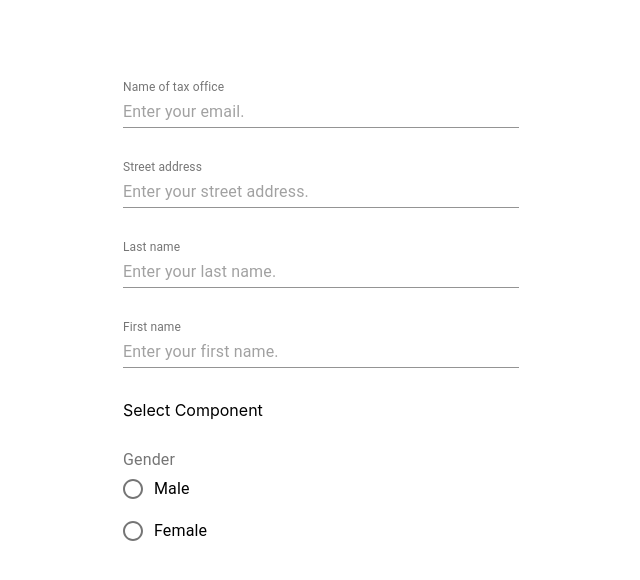
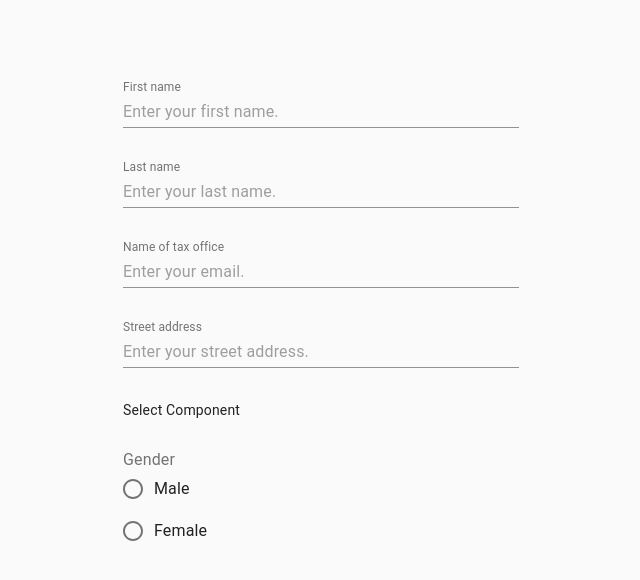
Before and after one commit to rstock08/avalara-coding-challenge, a React (Create React App) app: page / in a window 1280 px wide. Shown: the top 580 px of the page, without its empty margins (319-959 px from the left). Built offline with nearby package versions, Linux system fonts and the light colour scheme.

Commit message:
added theme and sorting of data before mapping to input types

```diff
--- a/src/components/FormComponent.tsx
+++ b/src/components/FormComponent.tsx
@@ -50,7 +50,7 @@ export default function FormComponent(props: IFormComponentProps) {
     return (
         <Container maxWidth="xs" style={{ paddingTop: "5rem" }}>
 
-            {props.formData.map((field: IFormFieldsData) => {
+            {props.formData.sort((n1, n2) => n1.displayOrder - n2.displayOrder).map((field: IFormFieldsData) => {
                 return (
                     <div style={{ paddingBottom: "2rem" }}>
                         {(mapFormInputFields(field))}
--- a/src/index.tsx
+++ b/src/index.tsx
@@ -3,10 +3,18 @@ import ReactDOM from 'react-dom';
 import './index.css';
 import App from './App';
 import reportWebVitals from './reportWebVitals';
+import { CssBaseline, MuiThemeProvider, ThemeProvider } from '@material-ui/core';
+import { theme } from "./theme"
 
 ReactDOM.render(
   <React.StrictMode>
-    <App />
+    <MuiThemeProvider theme={theme}>
+      <ThemeProvider theme={theme}>
+        <CssBaseline />
+        <App />
+      </ThemeProvider>
+    </MuiThemeProvider>
+
   </React.StrictMode>,
   document.getElementById('root')
 );
--- /dev/null
+++ b/src/theme.ts
@@ -0,0 +1,15 @@
+import { createMuiTheme } from "@material-ui/core";
+
+const primaryColor = "#f44336"
+const secondaryColor = "#00acc1"
+
+export const theme = createMuiTheme({
+    palette: {
+        primary: {
+            main: primaryColor,
+        },
+        secondary: {
+            main: secondaryColor,
+        }
+    }
+})
```
